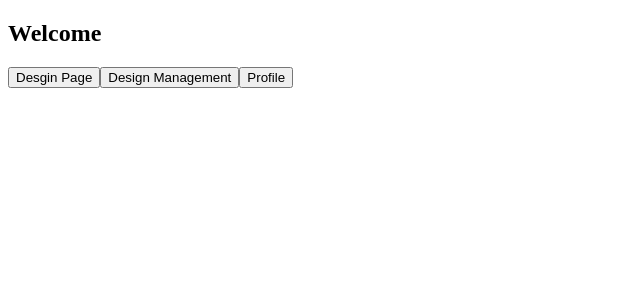
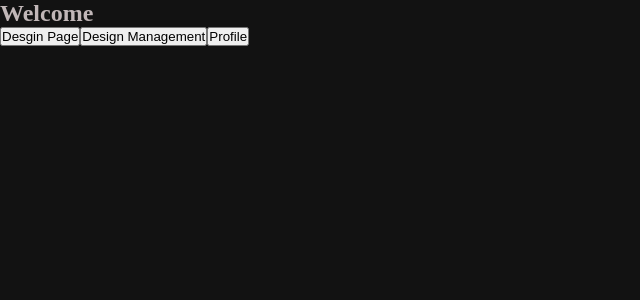
Before and after one commit to ChandimaSasanka101/Plymouth-HCI-coursework-group-250, a React (Vite) app in the folder furniture-app/: page / in a window 1280 px wide. Shown: the top 300 px of the page, without its empty margins (0-640 px from the left). Built offline with nearby package versions, Linux system fonts and the light colour scheme.

Commit message:
feat: index CSS code

```diff
--- a/furniture-app/src/index.css
+++ b/furniture-app/src/index.css
@@ -0,0 +1,87 @@
+/* --- Global CSS Reset --- */
+* {
+  margin: 0;
+  padding: 0;
+  box-sizing: border-box;
+}
+
+html, body {
+  width: 100%;
+  min-height: 100vh;
+  margin: 0;
+  padding: 0;
+  background-color: #121212;
+  color: #C1B7B8;
+  overflow-x: hidden; /* Stop Horizontal Scroll */
+}
+
+/* Removing unnecessary space in #root */
+#root {
+  width: 100%;
+  margin: 0 auto;
+  padding: 0;
+}
+
+/* --- Global SweetAlert2 Theme (Home style) --- */
+.swal2-container {
+  z-index: 7000 !important;
+}
+
+.swal2-backdrop-show {
+  background: radial-gradient(circle at 20% 20%, rgba(193, 183, 184, 0.12), transparent 45%),
+    rgba(5, 5, 5, 0.75) !important;
+  backdrop-filter: blur(6px);
+}
+
+.swal2-popup {
+  background: linear-gradient(160deg, rgba(24, 24, 24, 0.97), rgba(16, 16, 16, 0.97)) !important;
+  color: #ded2d3 !important;
+  border: 1px solid rgba(193, 183, 184, 0.24) !important;
+  border-radius: 20px !important;
+  box-shadow: 0 25px 60px rgba(0, 0, 0, 0.6), 0 0 0 1px rgba(193, 183, 184, 0.08) inset !important;
+}
+
+.swal2-title {
+  color: #ded2d3 !important;
+  letter-spacing: 1.2px;
+}
+
+.swal2-html-container {
+  color: #b9afb0 !important;
+}
+
+.swal2-confirm,
+.swal2-cancel,
+.swal2-deny {
+  border-radius: 999px !important;
+  padding: 10px 22px !important;
+  font-size: 12px !important;
+  letter-spacing: 1px !important;
+  border: 1px solid #c1b7b8 !important;
+  background: transparent !important;
+  color: #c1b7b8 !important;
+  box-shadow: none !important;
+}
+
+.swal2-confirm:hover,
+.swal2-cancel:hover,
+.swal2-deny:hover {
+  background: #c1b7b8 !important;
+  color: #141414 !important;
+}
+
+.swal2-input,
+.swal2-textarea,
+.swal2-select {
+  background: rgba(255, 255, 255, 0.04) !important;
+  border: 1px solid rgba(193, 183, 184, 0.28) !important;
+  color: #ded2d3 !important;
+  border-radius: 12px !important;
+}
+
+.swal2-input:focus,
+.swal2-textarea:focus,
+.swal2-select:focus {
+  border-color: #c1b7b8 !important;
+  box-shadow: 0 0 0 3px rgba(193, 183, 184, 0.1) !important;
+}
```
